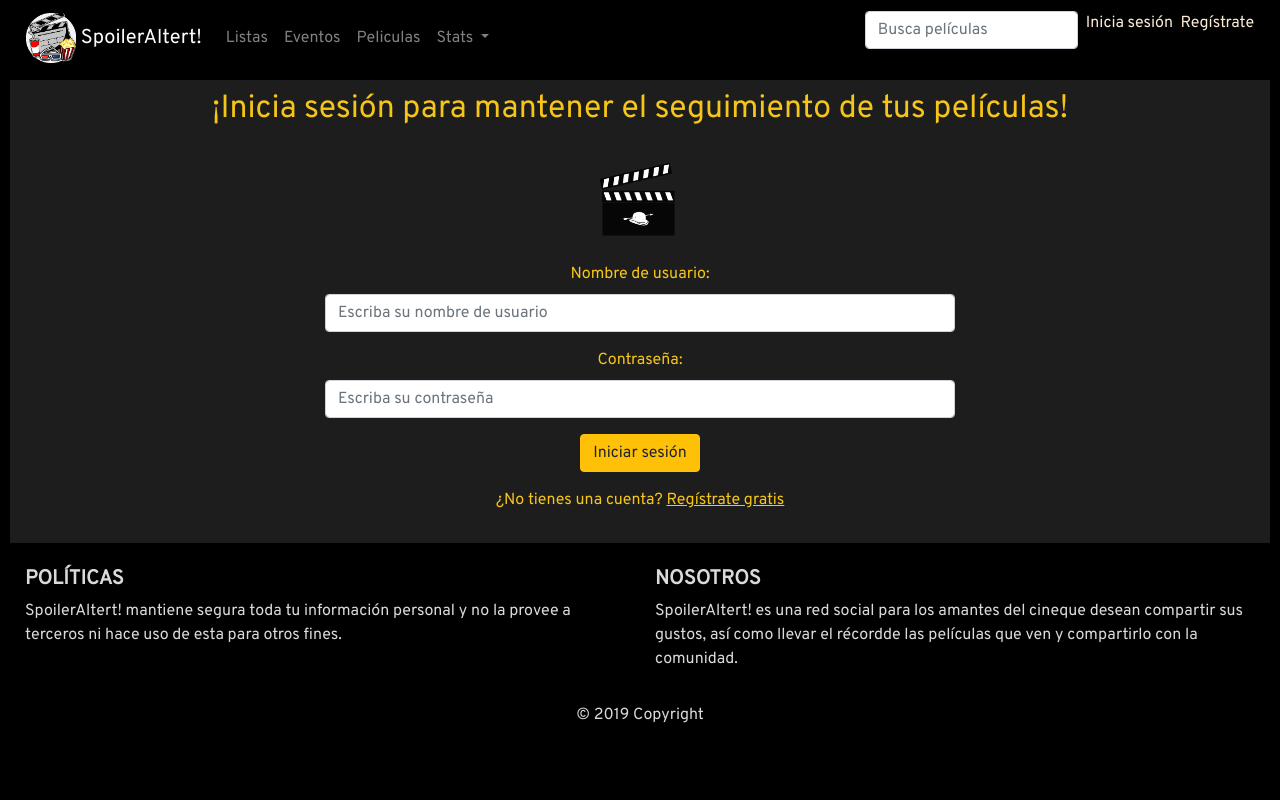
After one commit to FFahrenheit/Cinematografilia, a PHP site: page /views/menus/login.php in a window 1280 px wide. The commit adds this page. Run offline with PHP 8.4, Linux system fonts and the light colour scheme; some libraries are stand-ins or nearby versions.

Commit message:
Footer y nav bar creados dinámicamente, diseño login
El footer y el nav bar se obtienen mediante funciones, el diseño básico del login va avanzando.

```diff
--- a/css/index.css
+++ b/css/index.css
@@ -6,34 +6,73 @@ body
     margin-right: 10px;
 }
 
-.cf_footer
+.sa_footer
 {
     color: rgb(218, 218, 218);
 }
 
-.cf_load img
+.sa_load img
 {
     width: 50px;
 }
 
-.cf_nav
+.sa_nav
 {
+    background-color: #000000;
     text-align: center;
 }
 
-.cf_nav a:hover
+.sa_nav a:hover
 {
     opacity: 0.7;
 }
 
-.cf_nav img
+.sa_nav img
 {
     width: 50px;
 }
 
 
-.cf_nav span
+.sa_nav span
 {
     color: white;
     align-content: center;
 }
+
+.sa_link a
+{
+    text-decoration: none;
+    color: antiquewhite;
+}
+
+.sa_link a:hover
+{
+    text-decoration: underline;
+}
+
+.form
+{
+    padding-top: 10px;
+    background: rgb(29, 29, 29);
+    text-align: center;
+    color:#F6C519;
+    align-content: center;
+    padding-bottom: 15px;
+}
+
+.form img
+{
+    width: 10%;
+}
+
+.form input
+{
+    display: inline-block;
+    width: 50%;
+}
+
+.form a
+{
+    color: #F6C519;
+    text-decoration: underline;
+}
--- /dev/null
+++ b/js/main.js
@@ -0,0 +1,27 @@
+$(document).ready(()=>
+{
+    console.log("Hola");
+    $("#footer").html('<footer class="page-footer font-small teal pt-4 sa_footer">'
+    +'<div class="container-fluid text-center text-md-left">'
+      +'<div class="row">'
+        +'<div class="col-md-6 mt-md-0 mt-3">'
+          +'<h5 class="text-uppercase font-weight-bold">Políticas</h5>'
+          +'<p>SpoilerAltert! mantiene segura toda tu información personal y no '
+              +'la provee a terceros ni hace uso de esta para otros fines.'
+          +'</p>'
+        +'</div>'
+        +'<hr class="clearfix w-100 d-md-none pb-3">'
+        +'<div class="col-md-6 mb-md-0 mb-3">'
+          +'<h5 class="text-uppercase font-weight-bold">Nosotros</h5>'
+          +'<p>SpoilerAltert! es una red social para los amantes del cine'
+              +'que desean compartir sus gustos, así como llevar el récord'
+              +'de las películas que ven y compartirlo con la comunidad.'
+          +'</p>'
+        +'</div>'
+      +'</div>'
+    +'</div>'
+    +'<div class="footer-copyright text-center py-3">© 2019 Copyright'
+    +'</div>'
+  +'</footer>')
+    console.log("Page succesfully loaded");
+});
--- /dev/null
+++ b/php/Connection.php
@@ -0,0 +1,8 @@
+<?php
+    class Connection
+    {
+        public function __construct()
+        {
+        }
+    }
+?>
--- /dev/null
+++ b/php/main.php
@@ -0,0 +1,83 @@
+<?php
+    session_start();
+    include 'Connection.php';
+    $connection = new Connection();
+
+    function getNavBar()
+    {
+        $nav = "";
+        $nav =
+        '<nav class="mb-1 navbar navbar-expand-lg navbar-dark default-color" id="navbar">
+            <div class="sa_nav">
+                <a class="navbar-brand" href="index.php">
+                    <img  id="sa_nav" src="../../img/logo.png" alt="¡Bienvenido a SA!">
+                    <span>SpoilerAltert!</span>
+                </a>
+            </div>
+            <button class="navbar-toggler" type="button" data-toggle="collapse" data-target="#navbarSupportedContent-333"
+                aria-controls="navbarSupportedContent-333" aria-expanded="false" aria-label="Toggle navigation">
+                <span class="navbar-toggler-icon"></span>
+            </button>
+            <div class="collapse navbar-collapse" id="navbarSupportedContent-333">
+                <ul class="navbar-nav mr-auto">
+                    <li class="nav-item">
+                        <a class="nav-link" href="#">Listas
+                            <!---span class="sr-only">(current)</span-->
+                        </a>
+                    </li>
+                    <li class="nav-item">
+                        <a class="nav-link" href="#">Eventos</a>
+                    </li>
+                    <li class="nav-item">
+                        <a class="nav-link" href="#">Peliculas</a>
+                    </li>
+                    <li class="nav-item dropdown">
+                        <a class="nav-link dropdown-toggle" id="navbarDropdownMenuLink-333" data-toggle="dropdown"
+                            aria-haspopup="true" aria-expanded="false">Stats
+                        </a>
+                        <div class="dropdown-menu dropdown-default" aria-labelledby="navbarDropdownMenuLink-333">
+                            <a class="dropdown-item" href="#">Mejores Películas</a>
+                            <a class="dropdown-item" href="#">Últimas reseñas</a>
+                            <a class="dropdown-item" href="#">Más contenido jaaj</a>
+                        </div>
+                    </li>
+                </ul>
+                <ul class="navbar-nav ml-auto nav-flex-icons">
+                    <li class="nav-item">
+                        <form class="form-inline">
+                            <div class="md-form my-0">
+                                <input class="form-control mr-sm-2" type="text" placeholder="Busca películas"
+                                    aria-label="Search">
+                            </div>
+                        </form>
+                    </li>';
+        if(isset($_SESSION['username']))
+        {
+            $nav .= '<li class="nav-item dropdown">
+            <a class="nav-link dropdown-toggle" id="navbarDropdownMenuLink-333" data-toggle="dropdown"
+                aria-haspopup="true" aria-expanded="false">
+                <i class="fas fa-user"></i>
+            </a>
+            <div class="dropdown-menu dropdown-menu-right dropdown-default"
+                aria-labelledby="navbarDropdownMenuLink-333">
+                <a class="dropdown-item" href="#">Perfil</a>
+                <a class="dropdown-item" href="#">Administrar cuenta</a>
+                <a class="dropdown-item" href="#">Mis listas</a>
+            </div>
+                </li>';
+        }
+        else
+        {
+            $nav .= '<li class="nav-item sa_link">
+            <a href="login.php">Inicia sesión</a>&nbsp;&nbsp;
+            </li> <li class="nav-item sa_link">
+            <a href="register.php">Regístrate</a>
+            </li>' ;
+        }
+        $nav .= '</ul>
+        </div>
+        </nav>';
+        echo $nav;
+        return $nav;
+    }
+?>
--- /dev/null
+++ b/views/menus/login.php
@@ -0,0 +1,61 @@
+<html lang="es">
+
+<head>
+    <link rel="shortcut icon" href="../../img/icono.png" />
+    <title>¡Bienvenido a SpoilerAltert!</title>
+    <meta charset="utf-8">
+    <meta name="viewport" content="width=device-width, initial-scale=1, shrink-to-fit=no">
+    <link rel="stylesheet" href="https://stackpath.bootstrapcdn.com/bootstrap/4.3.1/css/bootstrap.min.css"
+        integrity="sha384-ggOyR0iXCbMQv3Xipma34MD+dH/1fQ784/j6cY/iJTQUOhcWr7x9JvoRxT2MZw1T" crossorigin="anonymous">
+    <link href="../../css/index.css" rel="stylesheet">
+    <link href='https://fonts.googleapis.com/css?family=Overpass' rel='stylesheet'>
+    <script src="https://kit.fontawesome.com/257fce2446.js"></script>
+    <?php include($_SERVER['DOCUMENT_ROOT'] . '/SpoilerAlert/php/main.php'); ?>
+</head>
+
+<body>
+    <?php getNavBar() ?>
+    <div class="form">
+        <h2>¡Inicia sesión para mantener el seguimiento de tus películas!</h2>
+        <img src="../../img/load.jpg">
+        <form id="formulario" novalidate>
+            <div class="form-group">
+                <label for="">Nombre de usuario: </label>
+                <br>
+                <input type="text" name="username"
+                    placeholder="Escriba su nombre de usuario" class="form-control"
+                    required>
+                <div class="invalid-feedback">
+                    Ingresa datos
+                </div>
+            </div>
+            <div class="form-group">
+                <label for="">Contraseña: </label>
+                <br>
+                <input name="password" type="password" placeholder="Escriba su contraseña" class="form-control"
+                    required>
+                <div class="invalid-feedback">
+                    Ingresa datos
+                </div>
+            </div>
+            <div class="form-group">
+                <button type="submit" class="btn btn-warning">Iniciar sesión</button>
+            </div>
+        </form>
+        <p>¿No tienes una cuenta?
+            <a href="register.php">
+            Regístrate gratis</a>
+        </p>
+    </div>
+    <div id="footer">
+</div>
+    <script src="https://code.jquery.com/jquery-3.3.1.js"
+        crossorigin="anonymous"></script>
+    <script src="https://cdnjs.cloudflare.com/ajax/libs/popper.js/1.14.7/umd/popper.js"
+        crossorigin="anonymous"></script>
+    <script src="https://stackpath.bootstrapcdn.com/bootstrap/4.3.1/js/bootstrap.js"
+        crossorigin="anonymous"></script>
+    <script src ="../../js/main.js"></script>
+</body>
+
+</html>
```
Also changed, not shown: views/base.html (+7 -7 lines), views/menus/index.php (added, +30 -0 lines), img/load.gif (added), img/load.jpg (added), js/login.js (added), views/menus/register.php (added).
